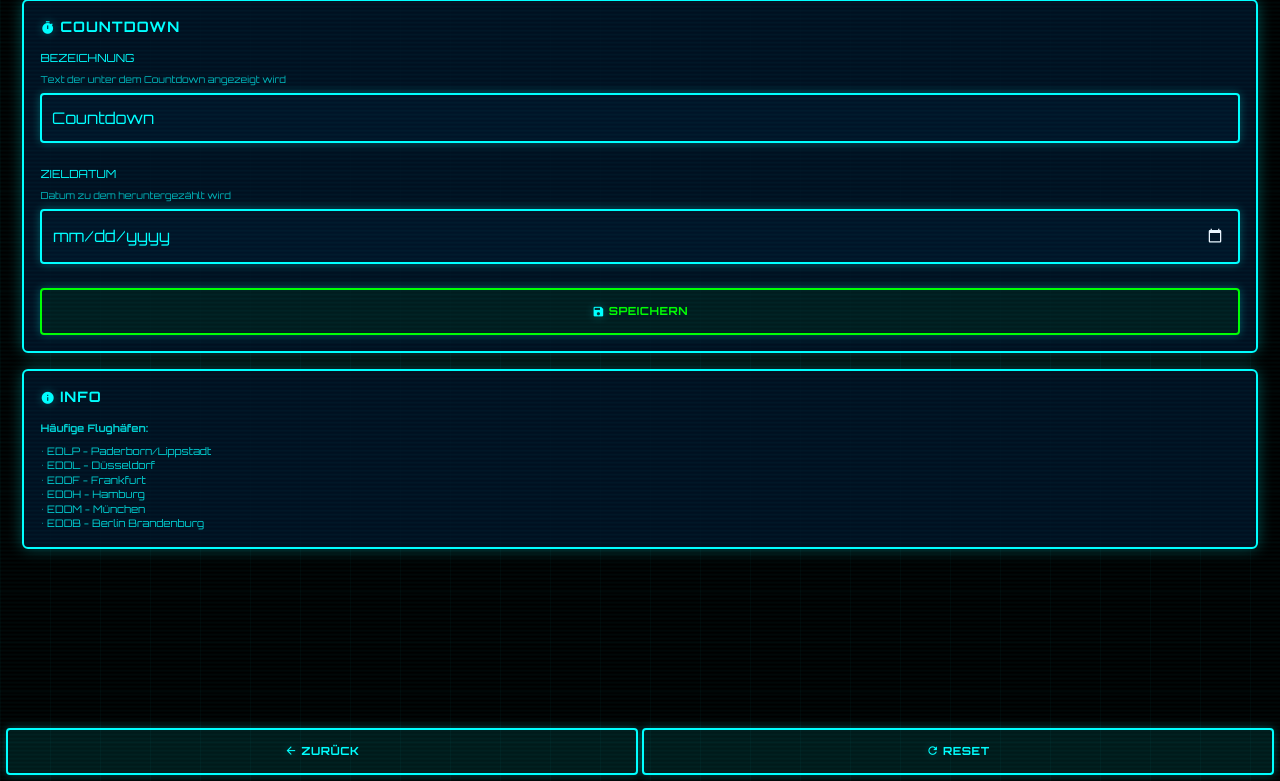
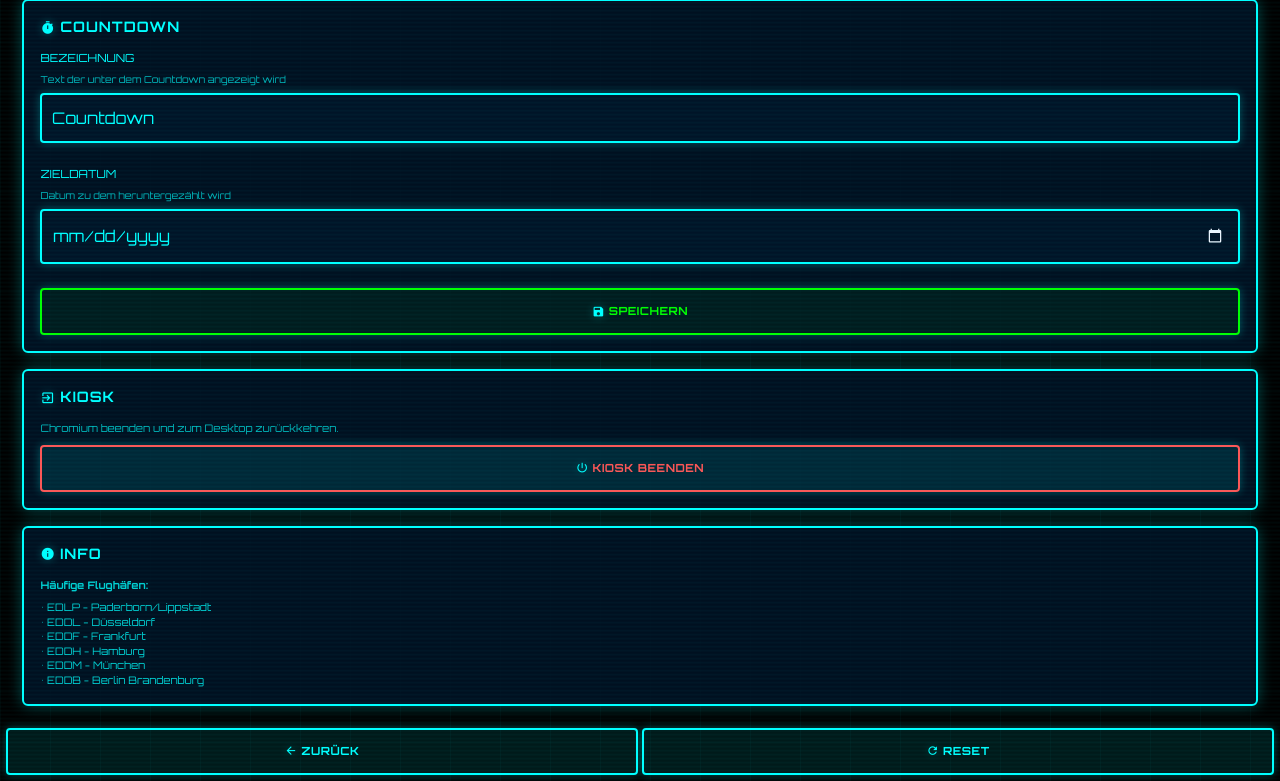
Before and after one commit to codebyem/IndiaLimaYankee, a Flask app: page /settings in a window 1280 px wide. Shown: the part 625-1406 px from the top of the page. Run offline with Flask 3, Linux system fonts and the light colour scheme.

Commit message:
Exit button

```diff
--- a/app.py
+++ b/app.py
@@ -659,6 +659,17 @@
     })
 
 
+@app.route("/api/exit-kiosk", methods=['POST'])
+def api_exit_kiosk():
+    """Close Chromium kiosk on the Pi"""
+    import subprocess
+    try:
+        subprocess.Popen(['pkill', '-f', 'chromium'])
+        return jsonify({"status": "ok"})
+    except Exception as e:
+        return jsonify({"error": str(e)}), 500
+
+
 @app.route("/api/flights")
 def api_flights():
     """Proxy OpenSky Network flight data to avoid CORS issues"""
--- a/templates/settings.html
+++ b/templates/settings.html
@@ -569,6 +569,14 @@
             </div>
 
             <!-- INFO SECTION -->
+            <div class="settings-section" id="kiosk-section">
+                <h2><span class="material-icons" style="font-size: 0.9rem;">exit_to_app</span> KIOSK</h2>
+                <div style="font-size: 0.65rem; opacity: 0.7; margin-bottom: 0.6rem;">Chromium beenden und zum Desktop zurückkehren.</div>
+                <button id="exit-btn" onclick="exitKiosk()" style="border-color: #f55; color: #f55; width: 100%;">
+                    <span class="material-icons" style="font-size: 0.8rem;">power_settings_new</span> KIOSK BEENDEN
+                </button>
+            </div>
+
             <div class="settings-section">
                 <h2><span class="material-icons" style="font-size: 0.9rem;">info</span> INFO</h2>
                 <div style="font-size: 0.65rem; line-height: 1.4; opacity: 0.8;">
@@ -752,6 +760,13 @@
         document.getElementById('airport-icao').addEventListener('input', function(e) {
             e.target.value = e.target.value.toUpperCase();
         });
+
+        async function exitKiosk() {
+            const btn = document.getElementById('exit-btn');
+            btn.textContent = 'BEENDE...';
+            btn.disabled = true;
+            await fetch('/api/exit-kiosk', { method: 'POST' });
+        }
     </script>
 </body>
 </html>
```
Also changed, not shown: 1 other file.
